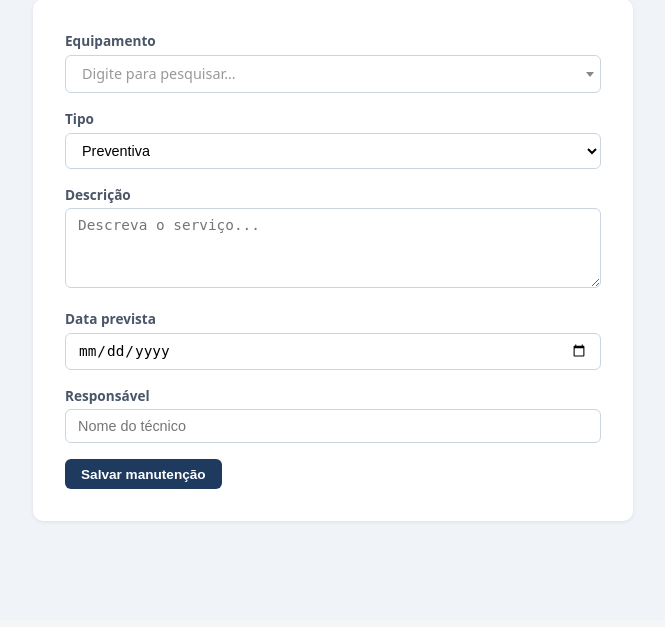
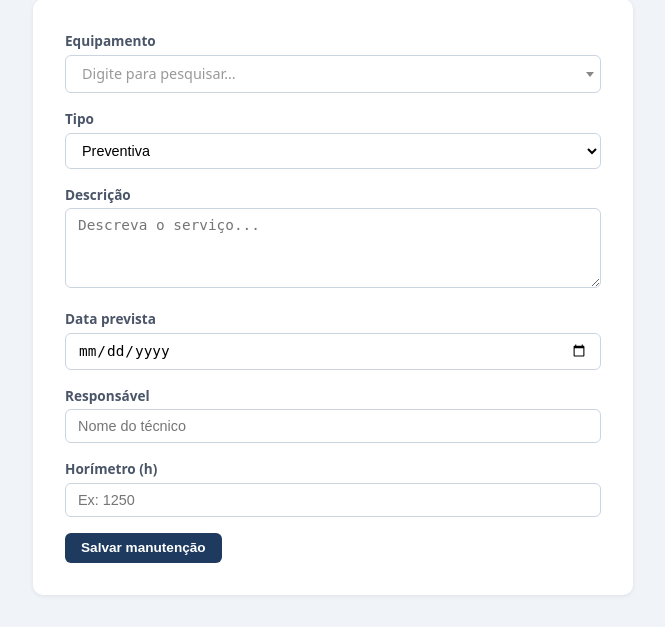
Before and after one commit to CristianoBasto/App_Manuten-o_equipamentos, a Django app: page /manutencoes/cadastrar/ in a window 1280 px wide. Shown: the part 180-807 px from the top of the page, without its empty margins (81-746 px from the left). Before the commit the page ends 703 px from the top, so only its background shows below. Run offline with Django 5.2, Linux system fonts and the light colour scheme; a user stored in the database is signed in; data comes from the database, SQL or seed files in the repository; both versions use the stored data as it was after the commit; some libraries are stand-ins or nearby versions.

Commit message:
Adicionado o campo HIRIMETRO no cadastro de manutenções

```diff
--- a/sistema_manutencao/manutencao/models.py
+++ b/sistema_manutencao/manutencao/models.py
@@ -38,6 +38,7 @@ class Manutencao(models.Model):
     data_realizada = models.DateField(null=True, blank=True)
     status         = models.CharField(max_length=20, choices=STATUS_CHOICES, default="pendente")
     responsavel    = models.CharField(max_length=100, blank=True)
+    horimetro      = models.PositiveIntegerField(null=True, blank=True, verbose_name="Horímetro (h)")
 
     def __str__(self):
         return f"{self.equipamento} — {self.tipo} ({self.get_status_display()})"
--- a/sistema_manutencao/manutencao/templates/manutencao/cadastrar_manutencao.html
+++ b/sistema_manutencao/manutencao/templates/manutencao/cadastrar_manutencao.html
@@ -66,6 +66,10 @@
       <label>Responsável</label>
       <input type="text" name="responsavel" placeholder="Nome do técnico"/>
     </div>
+    <div class="campo">
+      <label>Horímetro (h)</label>
+      <input type="number" name="horimetro" min="0" placeholder="Ex: 1250"/>
+    </div>
     <button type="submit" class="btn btn-primary">Salvar manutenção</button>
   </form>
 </div>
--- a/sistema_manutencao/manutencao/templates/manutencao/lista_manutencoes.html
+++ b/sistema_manutencao/manutencao/templates/manutencao/lista_manutencoes.html
@@ -70,7 +70,7 @@
   <thead>
     <tr>
       <th>Equipamento</th><th>Tipo</th><th>Descrição</th>
-      <th>Registro</th><th>Data prevista</th><th>Status</th><th>Responsável</th><th>Dias até conclusão</th><th>Ação</th>
+      <th>Registro</th><th>Data prevista</th><th>Horímetro</th><th>Status</th><th>Responsável</th><th>Dias até conclusão</th><th>Ação</th>
     </tr>
   </thead>
   <tbody>
@@ -81,6 +81,7 @@
       <td>{{ m.descricao }}</td>
       <td>{{ m.data_registro|date:"d/m/Y" }}</td>
       <td>{{ m.data_prevista|date:"d/m/Y" }}</td>
+      <td>{% if m.horimetro is not None %}{{ m.horimetro }} h{% else %}—{% endif %}</td>
       <td><span class="badge {{ m.status }}">{{ m.get_status_display }}</span></td>
       <td>{{ m.responsavel|default:"—" }}</td>
       <td>
--- a/sistema_manutencao/manutencao/views.py
+++ b/sistema_manutencao/manutencao/views.py
@@ -1,233 +1,3 @@
-# from django.shortcuts import render, redirect, get_object_or_404
-# from django.contrib.auth.decorators import login_required
-# from django.utils import timezone
-# from django.http import HttpResponse
-# from .models import Equipamento, Manutencao
-
-# # PDF
-# from reportlab.lib.pagesizes import A4
-# from reportlab.lib import colors
-# from reportlab.lib.units import cm
-# from reportlab.platypus import SimpleDocTemplate, Table, TableStyle, Paragraph, Spacer
-# from reportlab.lib.styles import getSampleStyleSheet, ParagraphStyle
-# from reportlab.lib.enums import TA_CENTER
-
-
-# # ── Helpers ───────────────────────────────────────────────────────────────────
-
-# def _atualizar_atrasadas():
-#     """Marca como atrasadas todas as manutenções pendentes com data vencida."""
-#     hoje = timezone.now().date()
-#     Manutencao.objects.filter(
-#         status="pendente",
-#         data_prevista__lt=hoje
-#     ).update(status="atrasada")
-
-
-# # ── Views principais ──────────────────────────────────────────────────────────
-
-# @login_required
-# def dashboard(request):
-#     _atualizar_atrasadas()
-
-#     equipamentos = Equipamento.objects.all()
-#     manutencoes  = Manutencao.objects.select_related("equipamento").all()
-
-#     context = {
-#         "total_equipamentos": equipamentos.count(),
-#         "pendentes":          manutencoes.filter(status="pendente").count(),
-#         "atrasadas":          manutencoes.filter(status="atrasada").count(),
-#         "concluidas":         manutencoes.filter(status="concluida").count(),
-#         "proximas":           manutencoes.filter(status="pendente").order_by("data_prevista")[:5],
-#     }
-#     return render(request, "manutencao/dashboard.html", context)
-
-
-# @login_required
-# def lista_manutencoes(request):
-#     _atualizar_atrasadas()
-#     manutencoes = Manutencao.objects.select_related("equipamento").all()
-
-#     status = request.GET.get("status")
-#     tipo   = request.GET.get("tipo")
-#     eq_id  = request.GET.get("equipamento")
-
-#     if status:
-#         manutencoes = manutencoes.filter(status=status)
-#     if tipo:
-#         manutencoes = manutencoes.filter(tipo=tipo)
-#     if eq_id:
-#         manutencoes = manutencoes.filter(equipamento_id=eq_id)
-
-#     context = {
-#         "manutencoes":   manutencoes,
-#         "equipamentos":  Equipamento.objects.all(),
-#         "filtro_status": status,
-#         "filtro_tipo":   tipo,
-#         "filtro_eq":     eq_id,
-#     }
-#     return render(request, "manutencao/lista_manutencoes.html", context)
-
-
-# @login_required
-# def cadastrar_manutencao(request):
-#     if request.method == "POST":
-#         Manutencao.objects.create(
-#             equipamento_id=request.POST["equipamento"],
-#             tipo          =request.POST["tipo"],
-#             descricao     =request.POST["descricao"],
-#             data_prevista =request.POST["data_prevista"],
-#             responsavel   =request.POST.get("responsavel", ""),
-#             status        ="pendente",
-#         )
-#         return redirect("lista_manutencoes")
-
-#     return render(request, "manutencao/cadastrar_manutencao.html",
-#                   {"equipamentos": Equipamento.objects.all()})
-
-
-# @login_required
-# def concluir_manutencao(request, pk):
-#     m = get_object_or_404(Manutencao, pk=pk)
-#     m.status         = "concluida"
-#     m.data_realizada = timezone.now().date()
-#     m.save()
-#     return redirect("lista_manutencoes")
-
-
-# @login_required
-# def cadastrar_equipamento(request):
-#     if request.method == "POST":
-#         Equipamento.objects.create(
-#             nome       =request.POST["nome"],
-#             localizacao=request.POST["localizacao"],
-#             descricao  =request.POST.get("descricao", ""),
-#         )
-#         return redirect("dashboard")
-
-#     return render(request, "manutencao/cadastrar_equipamento.html")
-
-
-# # ── Exportar PDF ──────────────────────────────────────────────────────────────
-
-# @login_required
-# def exportar_pdf(request):
-#     _atualizar_atrasadas()
-
-#     manutencoes = Manutencao.objects.select_related("equipamento").all()
-#     status = request.GET.get("status")
-#     if status:
-#         manutencoes = manutencoes.filter(status=status)
-#     manutencoes = manutencoes.order_by("data_prevista")
-
-#     response = HttpResponse(content_type="application/pdf")
-#     response["Content-Disposition"] = 'attachment; filename="relatorio_manutencao.pdf"'
-
-#     doc    = SimpleDocTemplate(response, pagesize=A4,
-#                                leftMargin=2*cm, rightMargin=2*cm,
-#                                topMargin=2*cm, bottomMargin=2*cm)
-#     styles = getSampleStyleSheet()
-#     story  = []
-
-#     # ── Título ────────────────────────────────────────────────────────────────
-#     titulo_style = ParagraphStyle(
-#         "titulo", parent=styles["Heading1"],
-#         fontSize=16, alignment=TA_CENTER, spaceAfter=6,
-#         textColor=colors.HexColor("#1e3a5f"),
-#     )
-#     subtitulo_style = ParagraphStyle(
-#         "subtitulo", parent=styles["Normal"],
-#         fontSize=9, alignment=TA_CENTER, spaceAfter=20,
-#         textColor=colors.grey,
-#     )
-
-#     story.append(Paragraph("Sistema de Controle de Manutenção", titulo_style))
-#     story.append(Paragraph(
-#         f"Relatório gerado em {timezone.now().strftime('%d/%m/%Y às %H:%M')} "
-#         f"por {request.user.get_full_name() or request.user.username}",
-#         subtitulo_style
-#     ))
-
-#     # ── Cards de resumo ───────────────────────────────────────────────────────
-#     total      = Manutencao.objects.count()
-#     pendentes  = Manutencao.objects.filter(status="pendente").count()
-#     atrasadas  = Manutencao.objects.filter(status="atrasada").count()
-#     concluidas = Manutencao.objects.filter(status="concluida").count()
-
-#     resumo_data = [
-#         ["Total", "Pendentes", "Atrasadas", "Concluídas"],
-#         [str(total), str(pendentes), str(atrasadas), str(concluidas)],
-#     ]
-#     resumo_table = Table(resumo_data, colWidths=[4*cm]*4)
-#     resumo_table.setStyle(TableStyle([
-#         ("BACKGROUND",    (0,0), (-1,0), colors.HexColor("#1e3a5f")),
-#         ("TEXTCOLOR",     (0,0), (-1,0), colors.white),
-#         ("FONTNAME",      (0,0), (-1,0), "Helvetica-Bold"),
-#         ("FONTSIZE",      (0,0), (-1,-1), 10),
-#         ("ALIGN",         (0,0), (-1,-1), "CENTER"),
-#         ("BACKGROUND",    (0,1), (-1,1), colors.HexColor("#f0f4f8")),
-#         ("BOX",           (0,0), (-1,-1), 0.5, colors.HexColor("#cbd5e0")),
-#         ("INNERGRID",     (0,0), (-1,-1), 0.5, colors.HexColor("#cbd5e0")),
-#         ("TOPPADDING",    (0,0), (-1,-1), 6),
-#         ("BOTTOMPADDING", (0,0), (-1,-1), 6),
-#     ]))
-#     story.append(resumo_table)
-#     story.append(Spacer(1, 0.6*cm))
-
-#     # ── Tabela de manutenções ─────────────────────────────────────────────────
-#     story.append(Paragraph("Detalhamento das Manutenções", styles["Heading2"]))
-#     story.append(Spacer(1, 0.3*cm))
-
-#     header = ["Equipamento", "Tipo", "Descrição", "Registro", "Prev.", "Status", "Responsável", "Dias"]
-#     rows   = [header]
-
-#     STATUS_CORES = {
-#         "pendente":  colors.HexColor("#fefcbf"),
-#         "atrasada":  colors.HexColor("#fed7d7"),
-#         "concluida": colors.HexColor("#c6f6d5"),
-#     }
-
-#     for m in manutencoes:
-#         dias = f"{m.dias_ate_conclusao}d" if m.dias_ate_conclusao is not None else "—"
-#         rows.append([
-#             m.equipamento.nome,
-#             m.get_tipo_display(),
-#             m.descricao[:45] + ("…" if len(m.descricao) > 45 else ""),
-#             m.data_registro.strftime("%d/%m/%Y"),
-#             m.data_prevista.strftime("%d/%m/%Y"),
-#             m.get_status_display(),
-#             m.responsavel or "—",
-#             dias,
-#         ])
-
-#     col_widths = [3.0*cm, 2.0*cm, 4.5*cm, 2.0*cm, 2.0*cm, 2.0*cm, 2.5*cm, 1.5*cm]
-#     t = Table(rows, colWidths=col_widths, repeatRows=1)
-
-#     style_cmds = [
-#         ("BACKGROUND",    (0,0), (-1,0),  colors.HexColor("#1e3a5f")),
-#         ("TEXTCOLOR",     (0,0), (-1,0),  colors.white),
-#         ("FONTNAME",      (0,0), (-1,0),  "Helvetica-Bold"),
-#         ("FONTSIZE",      (0,0), (-1,-1), 8),
-#         ("ALIGN",         (0,0), (-1,-1), "LEFT"),
-#         ("ALIGN",         (3,0), (4,-1),  "CENTER"),
-#         ("ALIGN",         (7,0), (7,-1),  "CENTER"),
-#         ("BOX",           (0,0), (-1,-1), 0.5, colors.HexColor("#cbd5e0")),
-#         ("INNERGRID",     (0,0), (-1,-1), 0.3, colors.HexColor("#e2e8f0")),
-#         ("TOPPADDING",    (0,0), (-1,-1), 5),
-#         ("BOTTOMPADDING", (0,0), (-1,-1), 5),
-#         ("ROWBACKGROUNDS",(0,1), (-1,-1), [colors.white, colors.HexColor("#f7fafc")]),
-#     ]
-
-#     for i, m in enumerate(manutencoes, start=1):
-#         cor = STATUS_CORES.get(m.status, colors.white)
-#         style_cmds.append(("BACKGROUND", (4, i), (4, i), cor))
-
-#     t.setStyle(TableStyle(style_cmds))
-#     story.append(t)
-
-#     doc.build(story)
-#     return response
-
 from django.shortcuts import render, redirect, get_object_or_404
 from django.contrib.auth.decorators import login_required
 from django.utils import timezone
@@ -326,6 +96,7 @@ def cadastrar_manutencao(request):
             descricao     =request.POST["descricao"],
             data_prevista =request.POST["data_prevista"],
             responsavel   =request.POST.get("responsavel", ""),
+            horimetro     =request.POST.get("horimetro") or None,
             status        ="pendente",
         )
         return redirect("lista_manutencoes")
@@ -455,7 +226,7 @@ def exportar_pdf(request):
     story.append(Paragraph("Detalhamento das Manutenções", styles["Heading2"]))
     story.append(Spacer(1, 0.3*cm))
 
-    header = ["Equipamento", "Tipo", "Descrição", "Registro", "Prev.", "Status", "Responsável", "Dias"]
+    header = ["Equipamento", "Tipo", "Descrição", "Registro", "Prev.", "Horímetro", "Status", "Responsável", "Dias"]
     rows   = [header]
 
     STATUS_CORES = {
@@ -466,18 +237,20 @@ def exportar_pdf(request):
 
     for m in manutencoes:
         dias = f"{m.dias_ate_conclusao}d" if m.dias_ate_conclusao is not None else "—"
+        horimetro = f"{m.horimetro} h" if m.horimetro is not None else "—"
         rows.append([
             m.equipamento.nome,
             m.get_tipo_display(),
-            m.descricao[:45] + ("…" if len(m.descricao) > 45 else ""),
+            m.descricao[:40] + ("…" if len(m.descricao) > 40 else ""),
             m.data_registro.strftime("%d/%m/%Y"),
             m.data_prevista.strftime("%d/%m/%Y"),
+            horimetro,
             m.get_status_display(),
             m.responsavel or "—",
             dias,
         ])
 
-    col_widths = [3.0*cm, 2.0*cm, 4.5*cm, 2.0*cm, 2.0*cm, 2.0*cm, 2.5*cm, 1.5*cm]
+    col_widths = [2.8*cm, 1.8*cm, 4.2*cm, 2.0*cm, 2.0*cm, 1.8*cm, 1.8*cm, 2.2*cm, 1.4*cm]
     t = Table(rows, colWidths=col_widths, repeatRows=1)
 
     style_cmds = [
@@ -486,8 +259,8 @@ def exportar_pdf(request):
         ("FONTNAME",      (0,0), (-1,0),  "Helvetica-Bold"),
         ("FONTSIZE",      (0,0), (-1,-1), 8),
         ("ALIGN",         (0,0), (-1,-1), "LEFT"),
-        ("ALIGN",         (3,0), (4,-1),  "CENTER"),
-        ("ALIGN",         (7,0), (7,-1),  "CENTER"),
+        ("ALIGN",         (3,0), (5,-1),  "CENTER"),
+        ("ALIGN",         (8,0), (8,-1),  "CENTER"),
         ("BOX",           (0,0), (-1,-1), 0.5, colors.HexColor("#cbd5e0")),
         ("INNERGRID",     (0,0), (-1,-1), 0.3, colors.HexColor("#e2e8f0")),
         ("TOPPADDING",    (0,0), (-1,-1), 5),
@@ -497,7 +270,7 @@ def exportar_pdf(request):
 
     for i, m in enumerate(manutencoes, start=1):
         cor = STATUS_CORES.get(m.status, colors.white)
-        style_cmds.append(("BACKGROUND", (4, i), (4, i), cor))
+        style_cmds.append(("BACKGROUND", (6, i), (6, i), cor))
 
     t.setStyle(TableStyle(style_cmds))
     story.append(t)
```
Also changed, not shown: sistema_manutencao/db.sqlite3, sistema_manutencao/manutencao/migrations/0003_manutencao_horimetro_alter_manutencao_data_registro.py (added).
